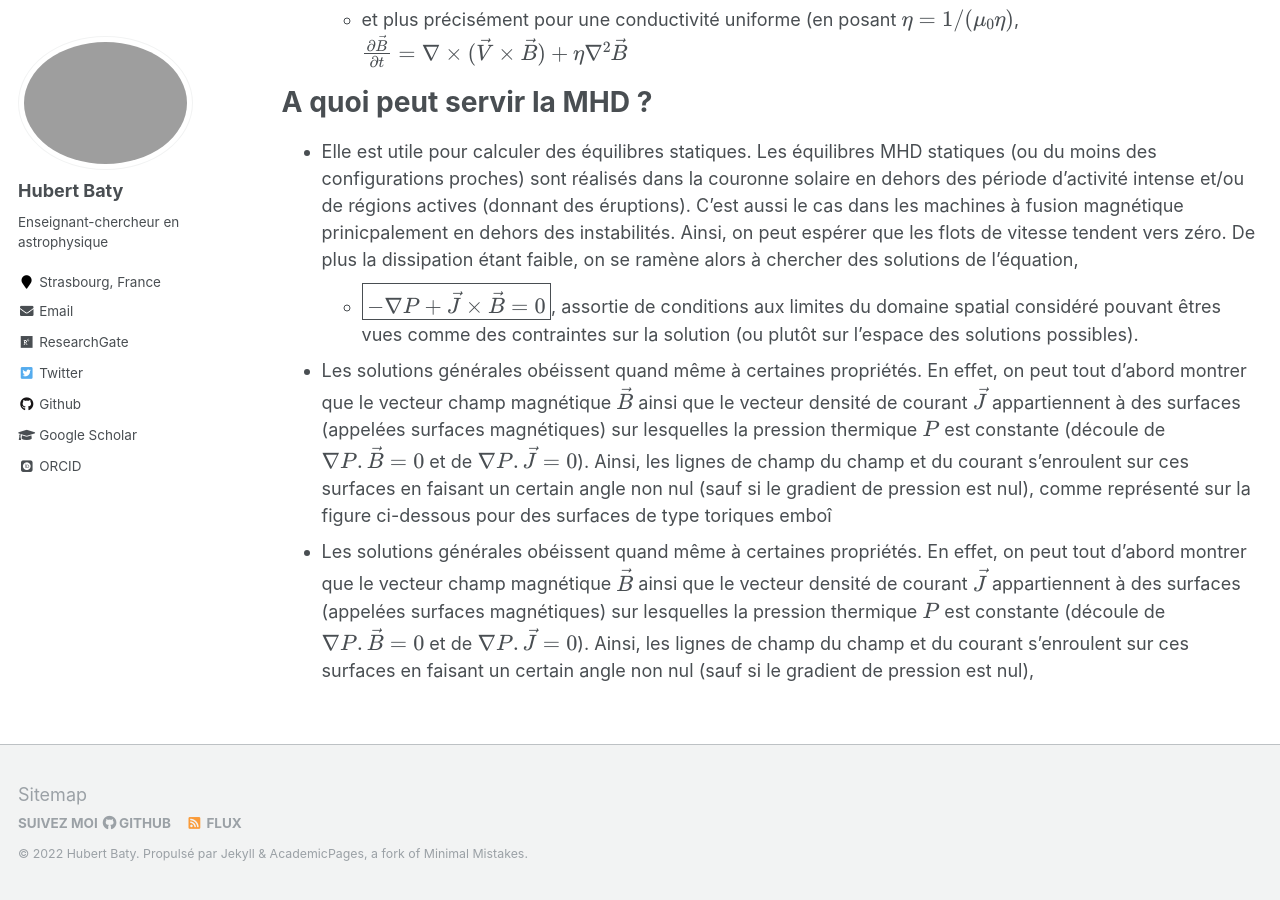
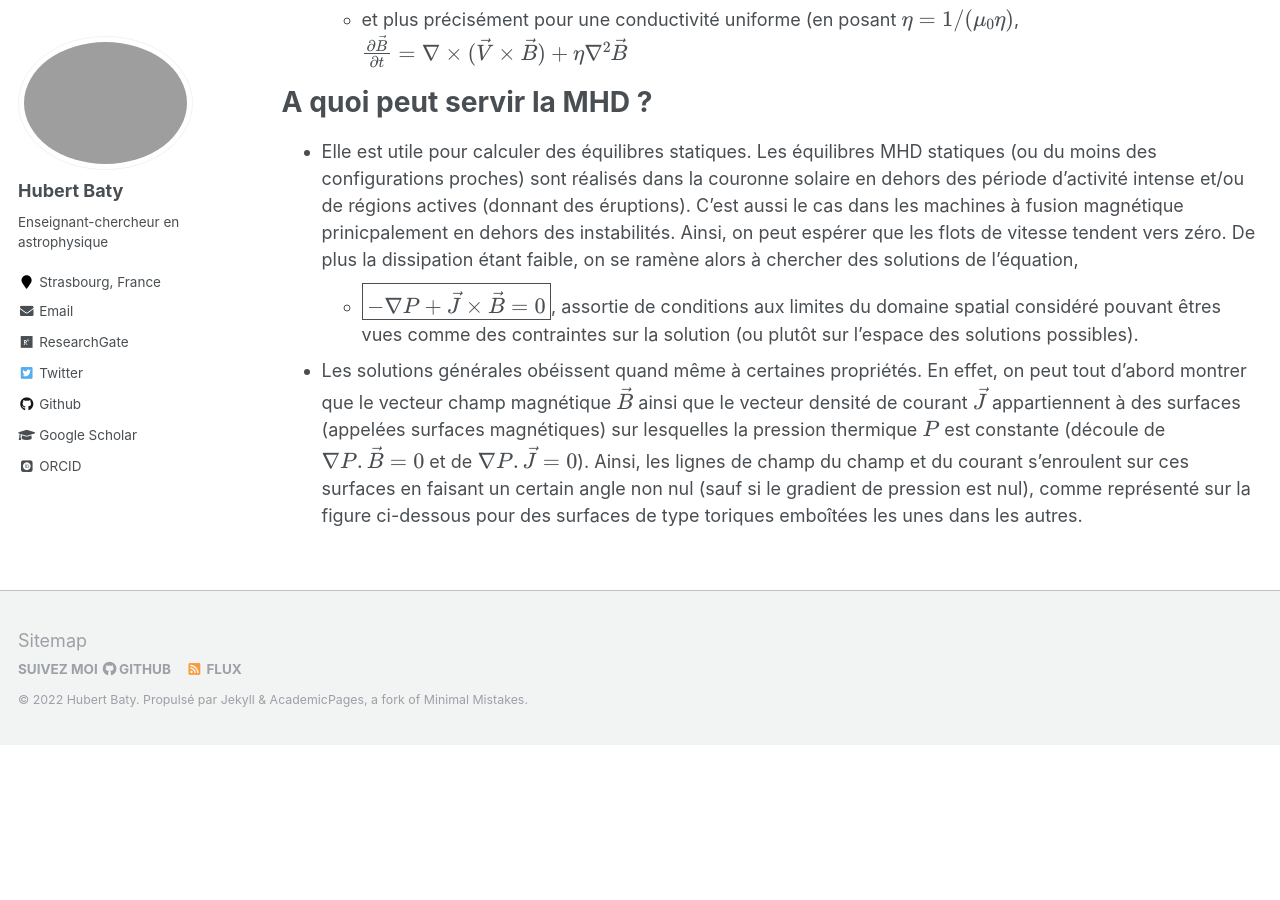
Before and after one commit to hubertbaty/hubertbaty.github.io, a Jekyll site: the page built from _pages/MHD.md, in a window 1280 px wide and 900 px high, scrolled down 2936 px. Built offline with Jekyll 4.4.1, drawn with Linux system fonts in a browser that asks for light colours; some web fonts are replaced; formulas are drawn with MathJax 3; after the commit the page ends 3681 px from its top, so only the background shows below that.

Commit message:
Update MHD.md

```diff
--- a/_pages/MHD.md
+++ b/_pages/MHD.md
@@ -60,5 +60,4 @@ A quoi peut servir la MHD ?
 * Elle est utile pour calculer des équilibres statiques. Les équilibres MHD statiques (ou du moins des configurations proches) sont réalisés dans la couronne solaire en dehors des période d'activité intense et/ou de régions actives (donnant des éruptions). C'est aussi le cas dans les machines à fusion magnétique prinicpalement en dehors des instabilités. Ainsi, on peut espérer que les flots de vitesse tendent vers zéro. De plus la dissipation étant faible, on se ramène alors à chercher des solutions de l'équation,
   * $$\boxed{ - \nabla P + \vec J \times \vec B = 0}$$, assortie de conditions aux limites du domaine spatial considéré pouvant êtres vues comme des contraintes sur la solution (ou plutôt sur l'espace des solutions possibles).
 
-* Les solutions générales obéissent quand même à certaines propriétés. En effet, on peut tout d'abord montrer que le vecteur champ magnétique $\vec B$ ainsi que le vecteur densité de courant $\vec J$ appartiennent à des surfaces (appelées surfaces magnétiques) sur lesquelles la pression thermique $P$ est constante (découle de $\nabla P . \vec B = 0$ et de $\nabla P . \vec J = 0$). Ainsi, les lignes de champ du champ et du courant s'enroulent sur ces surfaces en faisant un certain angle non nul (sauf si le gradient de pression est nul), comme représenté sur la figure ci-dessous pour des surfaces de type toriques emboî
-* Les solutions générales obéissent quand même à certaines propriétés. En effet, on peut tout d'abord montrer que le vecteur champ magnétique $\vec B$ ainsi que le vecteur densité de courant $\vec J$ appartiennent à des surfaces (appelées surfaces magnétiques) sur lesquelles la pression thermique $P$ est constante (découle de $\nabla P . \vec B = 0$ et de $\nabla P . \vec J = 0$). Ainsi, les lignes de champ du champ et du courant s'enroulent sur ces surfaces en faisant un certain angle non nul (sauf si le gradient de pression est nul),
+* Les solutions générales obéissent quand même à certaines propriétés. En effet, on peut tout d'abord montrer que le vecteur champ magnétique $\vec B$ ainsi que le vecteur densité de courant $\vec J$ appartiennent à des surfaces (appelées surfaces magnétiques) sur lesquelles la pression thermique $P$ est constante (découle de $\nabla P . \vec B = 0$ et de $\nabla P . \vec J = 0$). Ainsi, les lignes de champ du champ et du courant s'enroulent sur ces surfaces en faisant un certain angle non nul (sauf si le gradient de pression est nul), comme représenté sur la figure ci-dessous pour des surfaces de type toriques emboîtées les unes dans les autres.
```
